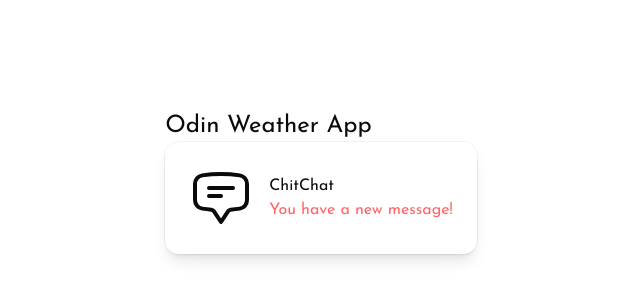
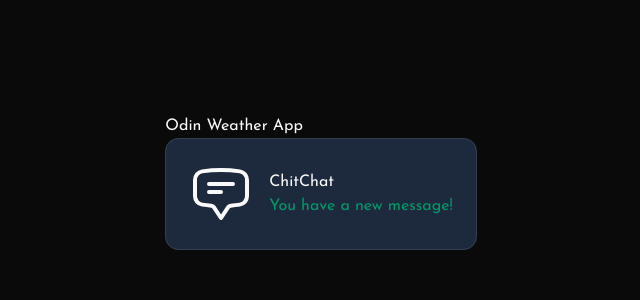
Before and after one commit to krutagna10/odin-weather-app, a React (Vite) app: page / in a window 1280 px wide. Shown: the part 218-518 px from the top of the page, without its empty margins (319-959 px from the left). Built offline with nearby package versions, Linux system fonts and the light colour scheme.

Commit message:
add theme provider

```diff
--- a/src/App.tsx
+++ b/src/App.tsx
@@ -1,11 +1,14 @@
-import MyCard from "./components/Card/Card";
+import { ThemeProvider } from "./components/theme-provider";
+import Card from "./components/card/card";
 
 function App() {
   return (
-    <div>
-      <h1 className="text-2xl">Odin Weather App</h1>
-      <MyCard />
-    </div>
+    <ThemeProvider defaultTheme="dark" storageKey="vite-ui-theme">
+    <main>
+      <h1>Odin Weather App</h1>
+    <Card />
+    </main>
+    </ThemeProvider>
   );
 }
 
--- a/src/components/Card/Card.tsx
+++ b/src/components/card/card.tsx
@@ -1,6 +1,6 @@
 function Card() {
   return (
-    <div className="mx-auto flex max-w-sm items-center gap-x-4 rounded-xl bg-white p-6 shadow-lg outline outline-black/5 dark:bg-red-800 dark:shadow-none dark:-outline-offset-1 dark:outline-white/10">
+    <div className="mx-auto flex max-w-sm items-center gap-x-4 rounded-xl bg-white p-6 shadow-lg outline outline-black/5 dark:bg-slate-800 dark:shadow-none dark:-outline-offset-1 dark:outline-white/10">
       <svg
         xmlns="http://www.w3.org/2000/svg"
         fill="none"
--- /dev/null
+++ b/src/components/theme-provider.tsx
@@ -0,0 +1,73 @@
+import { createContext, useContext, useEffect, useState } from "react";
+
+type Theme = "dark" | "light" | "system";
+
+type ThemeProviderProps = {
+  children: React.ReactNode;
+  defaultTheme?: Theme;
+  storageKey?: string;
+};
+
+type ThemeProviderState = {
+  theme: Theme;
+  setTheme: (theme: Theme) => void;
+};
+
+const initialState: ThemeProviderState = {
+  theme: "system",
+  setTheme: () => null,
+};
+
+const ThemeProviderContext = createContext<ThemeProviderState>(initialState);
+
+export function ThemeProvider({
+  children,
+  defaultTheme = "system",
+  storageKey = "vite-ui-theme",
+  ...props
+}: ThemeProviderProps) {
+  const [theme, setTheme] = useState<Theme>(
+    () => (localStorage.getItem(storageKey) as Theme) || defaultTheme,
+  );
+
+  useEffect(() => {
+    const root = window.document.documentElement;
+
+    root.classList.remove("light", "dark");
+
+    if (theme === "system") {
+      const systemTheme = window.matchMedia("(prefers-color-scheme: dark)")
+        .matches
+        ? "dark"
+        : "light";
+
+      root.classList.add(systemTheme);
+      return;
+    }
+
+    root.classList.add(theme);
+  }, [theme]);
+
+  const value = {
+    theme,
+    setTheme: (theme: Theme) => {
+      localStorage.setItem(storageKey, theme);
+      setTheme(theme);
+    },
+  };
+
+  return (
+    <ThemeProviderContext.Provider {...props} value={value}>
+      {children}
+    </ThemeProviderContext.Provider>
+  );
+}
+
+export const useTheme = () => {
+  const context = useContext(ThemeProviderContext);
+
+  if (context === undefined)
+    throw new Error("useTheme must be used within a ThemeProvider");
+
+  return context;
+};
```
